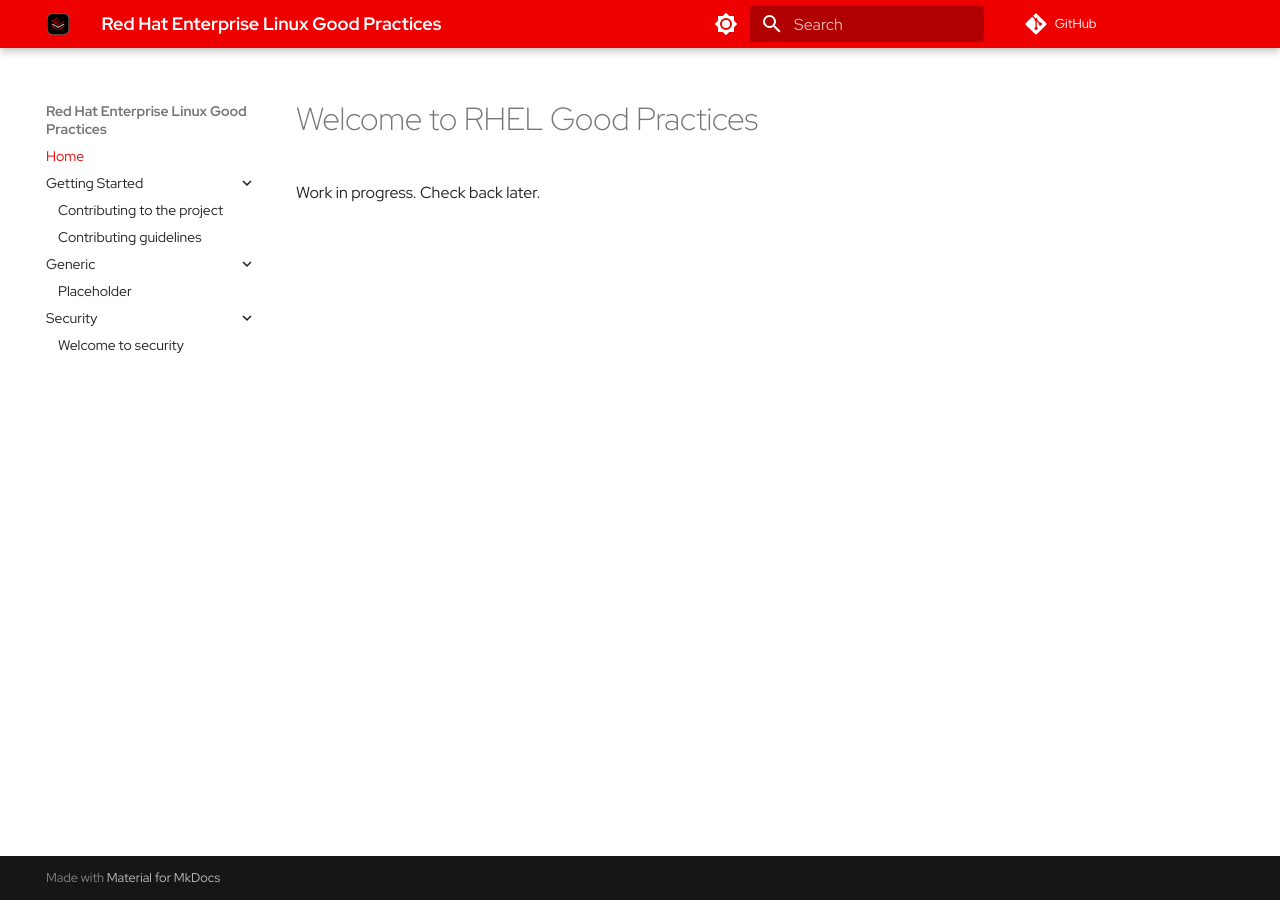
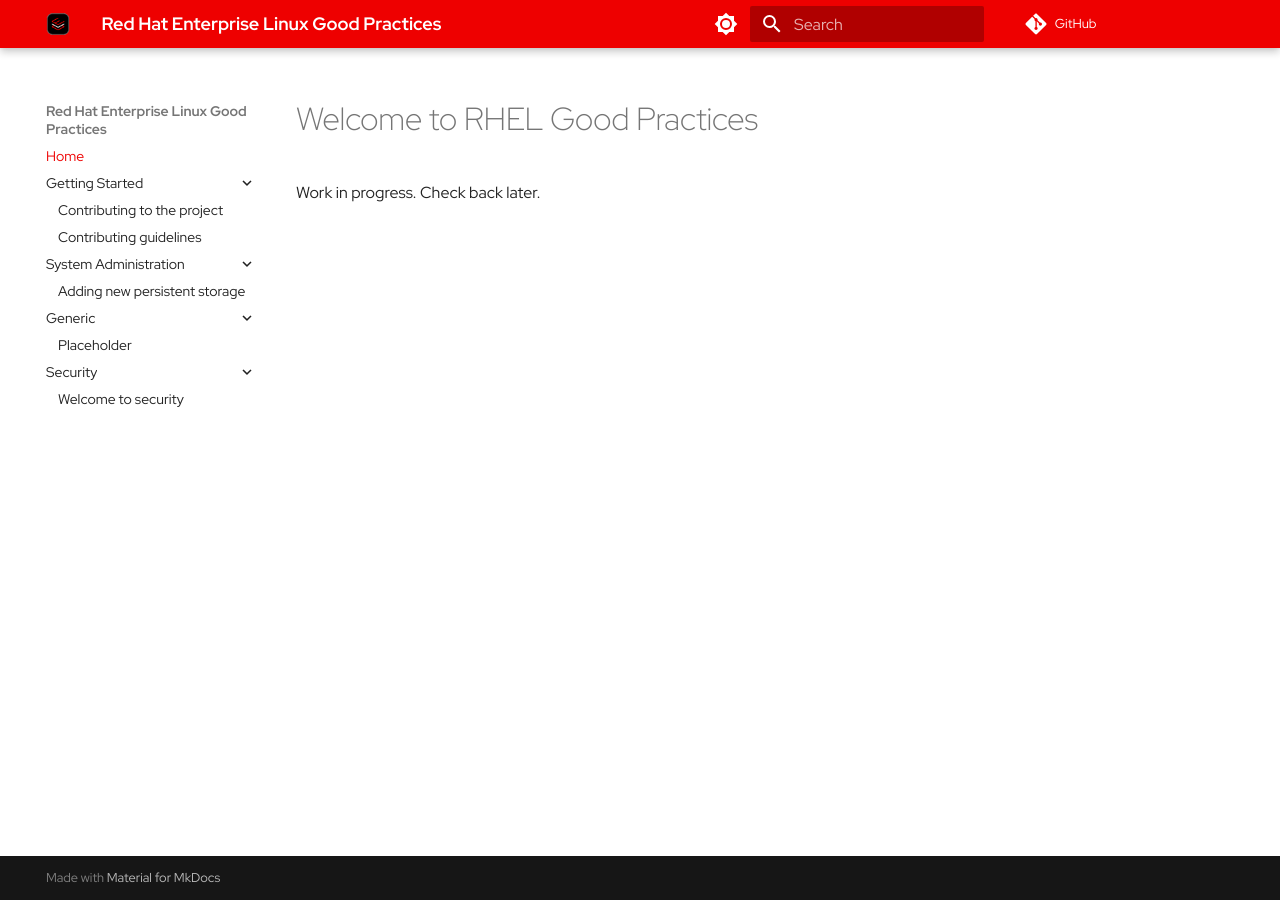
Before and after one commit to redhat-cop/rhel-good-practices, an MkDocs documentation site: the page built from docs/index.md, in a window 1280 px wide. Built offline with MkDocs 1.6.1 and Material for MkDocs 9.7.7, drawn with Linux system fonts in a browser that asks for light colours; comment, search, counter and statistics services are not loaded.

Commit message:
Update mkdocs.yml with new menu
Was missing the menu definition

```diff
--- a/mkdocs.yml
+++ b/mkdocs.yml
@@ -31,6 +31,8 @@
   - Getting Started:
     - Contributing to the project: contribute/contributing.md
     - Contributing guidelines: contribute/contribution-guidelines.md
+  - System Administration:
+    - Adding new persistent storage: System Administration/Adding storage.md
   - Generic:
     - Placeholder: tbd
   - Security:
```
